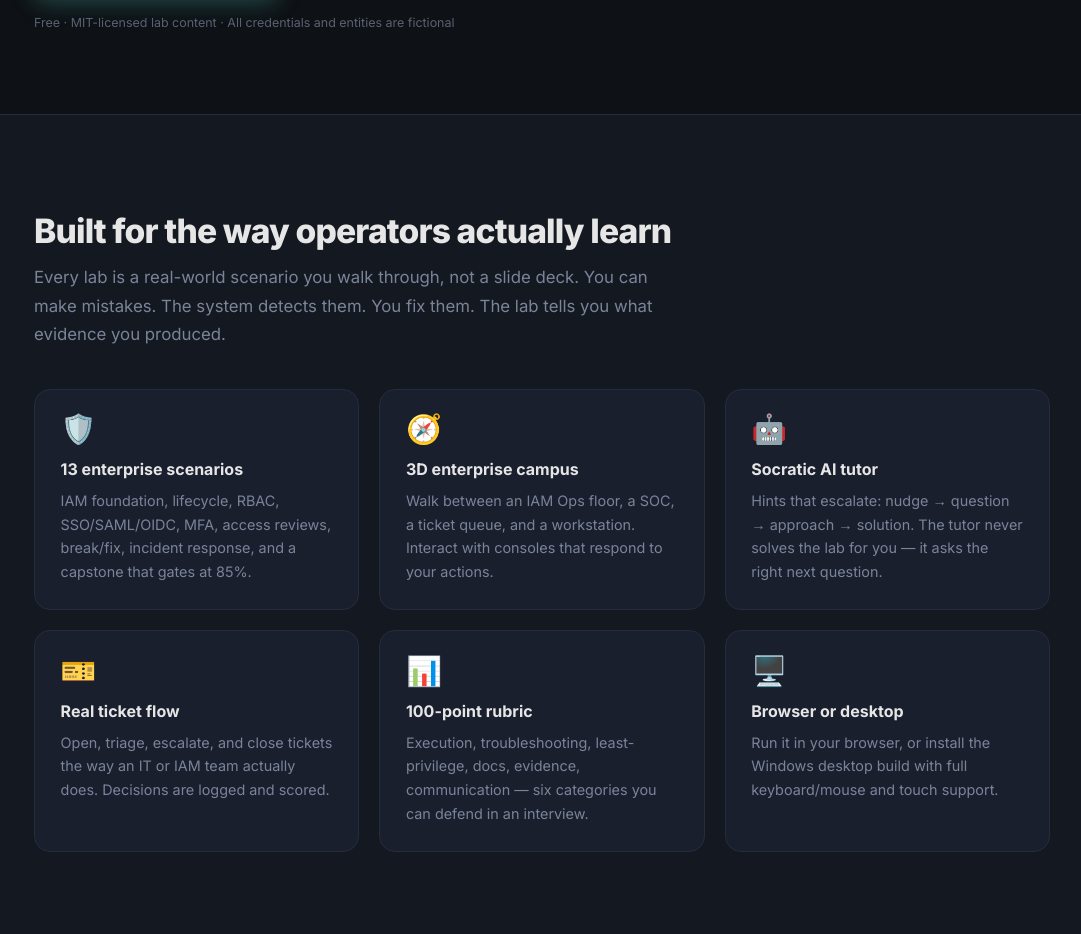
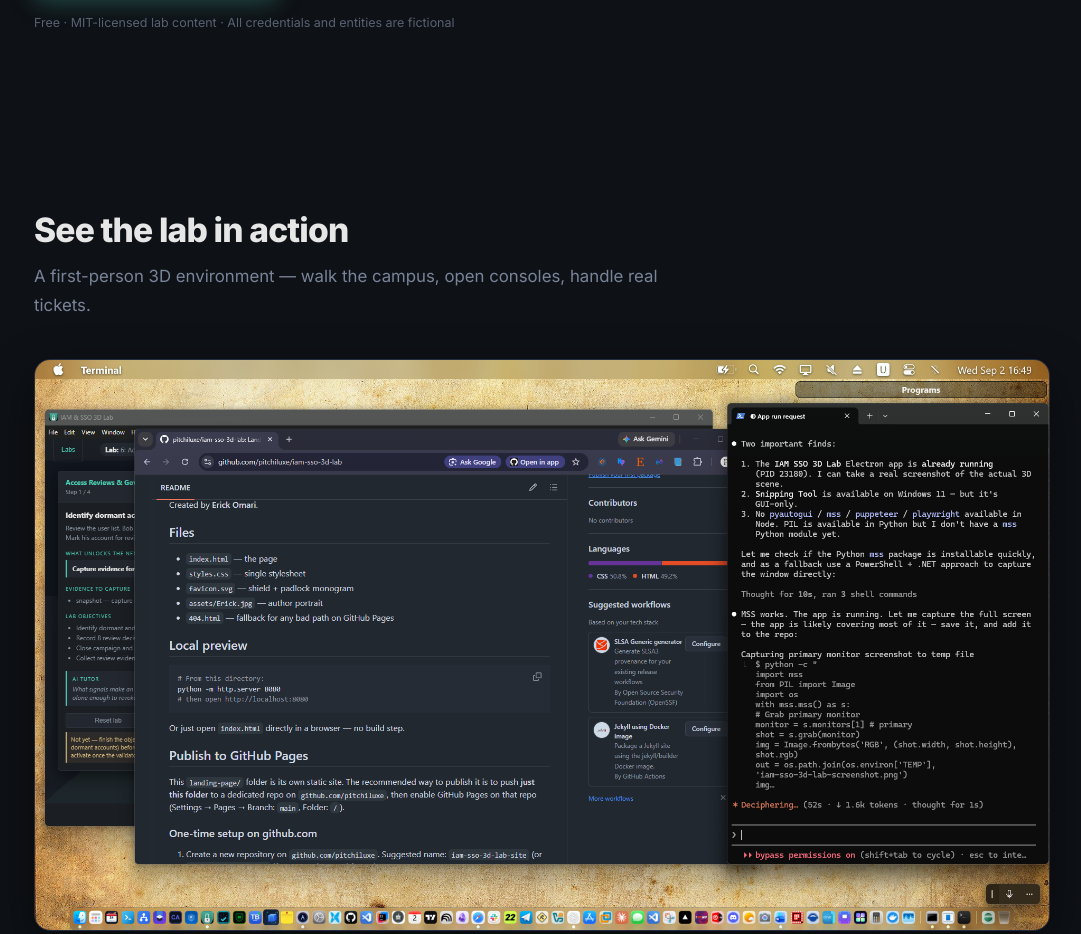
Before and after one commit to pitchiluxe/iam-sso-3d-lab, a plain HTML site: page index.html in a window 1280 px wide. Shown: the part 684-1618 px from the top of the page, without its empty margins (98-1179 px from the left). Drawn offline with Linux system fonts and the light colour scheme.

Commit message:
Add screenshot preview to landing page

```diff
--- a/index.html
+++ b/index.html
@@ -66,6 +66,23 @@
         <p class="micro">
           Free · MIT-licensed lab content · All credentials and entities are fictional
         </p>
+      </div>
+    </section>
+
+    <section class="preview" id="preview">
+      <div class="section-inner">
+        <h2>See the lab in action</h2>
+        <p class="section-lede">
+          A first-person 3D environment — walk the campus, open consoles, handle real tickets.
+        </p>
+        <div class="preview-img-wrap">
+          <img
+            src="./assets/screenshot.png"
+            alt="Screenshot of the IAM &amp; SSO 3D Lab running in the desktop app"
+            width="1200"
+            height="675"
+            loading="lazy">
+        </div>
       </div>
     </section>
 
--- a/styles.css
+++ b/styles.css
@@ -251,6 +251,33 @@
   opacity: 0.7;
 }
 
+/* ── Preview ──────────────────────────────────────────────────── */
+.preview {
+  padding: 6rem 0;
+}
+.preview h2 { margin-bottom: 0; }
+.preview-img-wrap {
+  margin-top: 2.5rem;
+  border: 1px solid var(--border);
+  border-radius: var(--radius-lg);
+  overflow: hidden;
+  background: var(--bg-3);
+  box-shadow: 0 16px 48px rgba(0, 0, 0, 0.45);
+  position: relative;
+}
+.preview-img-wrap::after {
+  content: "";
+  position: absolute;
+  inset: 0;
+  pointer-events: none;
+  background: linear-gradient(180deg, rgba(78, 201, 176, 0.04) 0%, transparent 18%);
+}
+.preview-img-wrap img {
+  display: block;
+  width: 100%;
+  height: auto;
+}
+
 /* ── Features ─────────────────────────────────────────────────── */
 .features {
   padding: 6rem 0;
@@ -451,7 +478,7 @@
   .nav a:not(.nav-cta) { display: none; }
   .hero-inner { padding: 4rem 1rem 3rem; }
   .section-inner { padding: 0 1rem; }
-  .features, .learn, .stack, .author, .cta-final { padding: 4rem 0; }
+  .features, .learn, .stack, .author, .cta-final, .preview { padding: 4rem 0; }
   .author-inner { flex-direction: column; align-items: center; text-align: center; }
   .portrait { width: 140px; height: 140px; }
   .footer-inner { flex-direction: column; align-items: center; text-align: center; }
```
Also changed, not shown: assets/screenshot.png (added).
